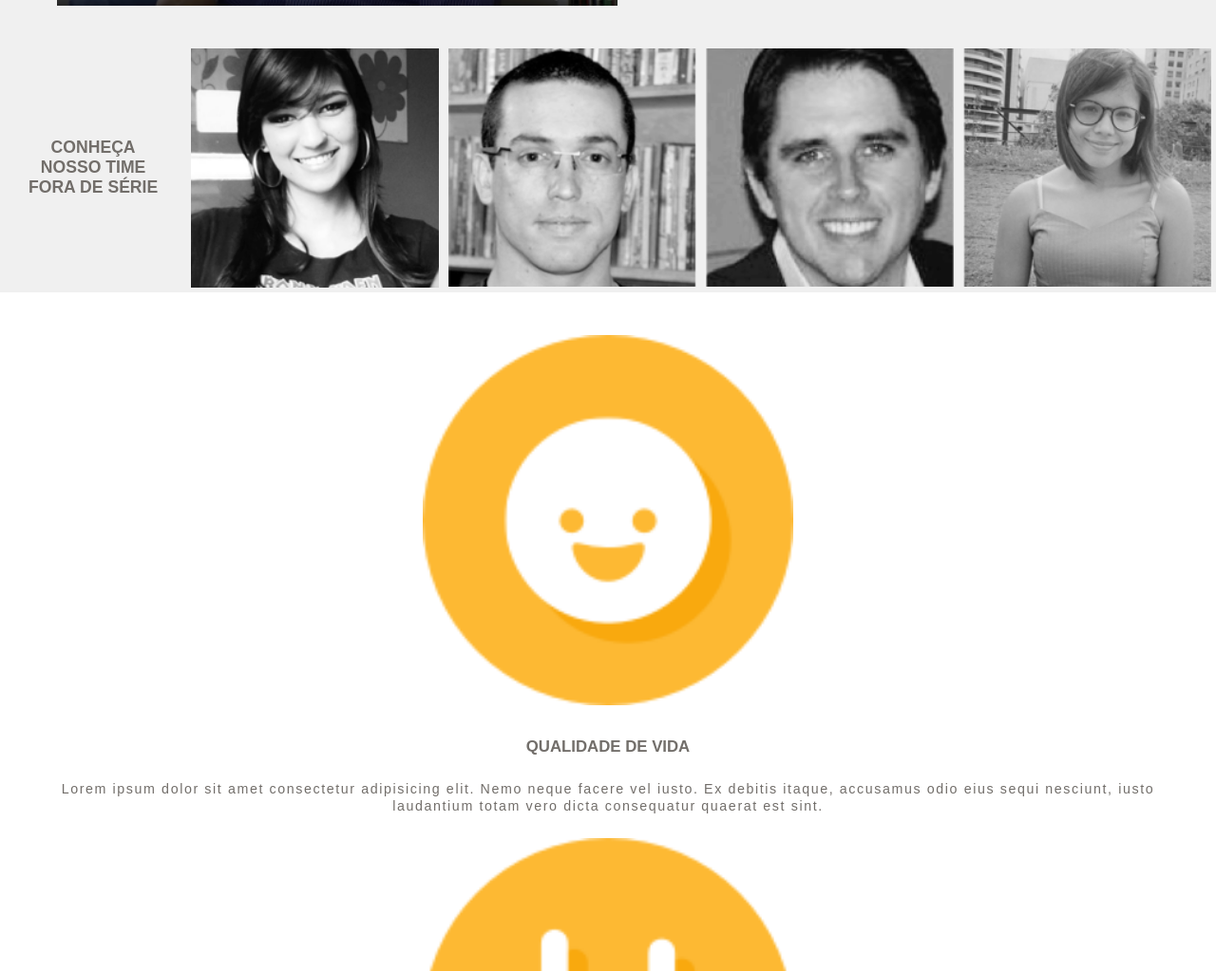
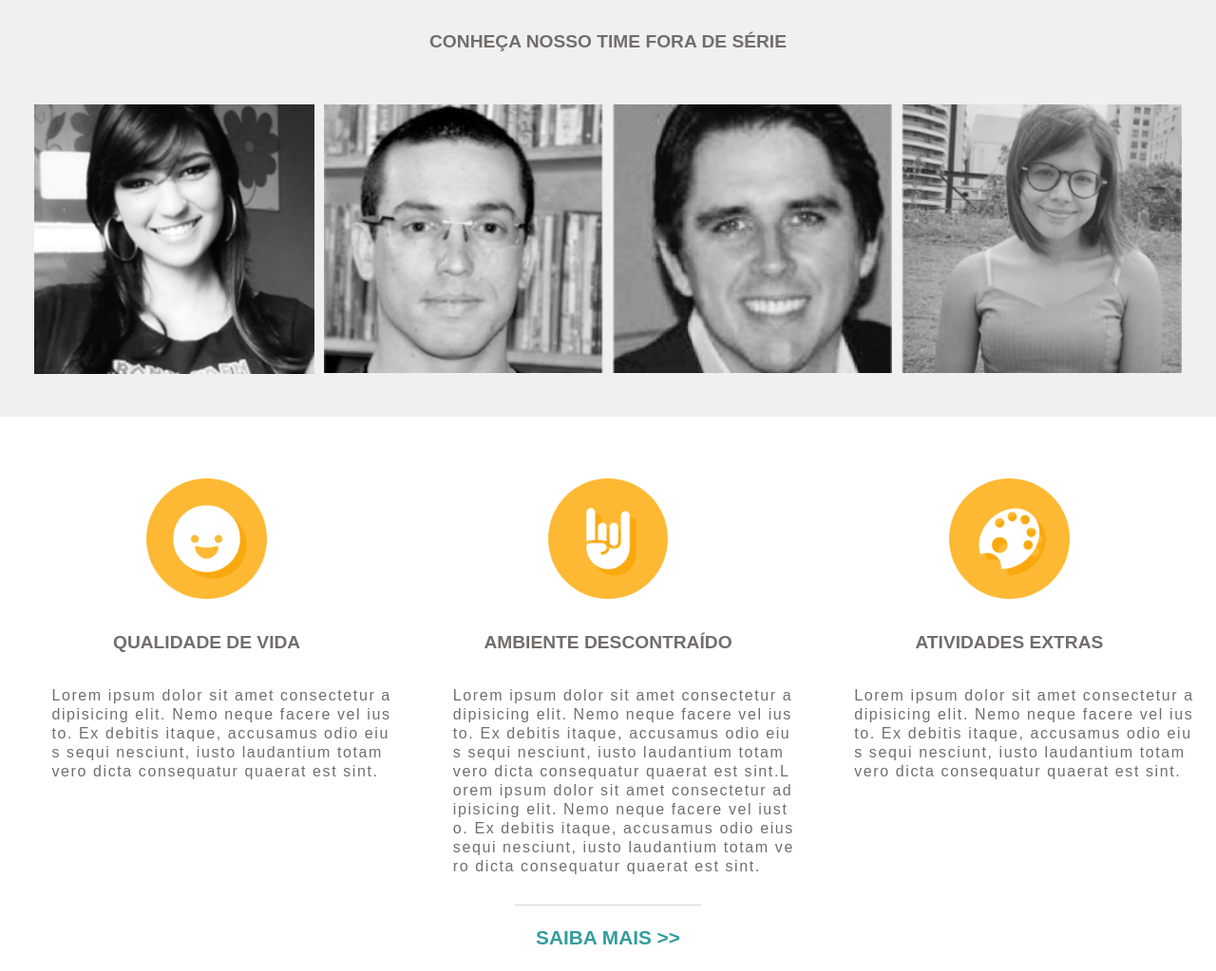
Before and after one commit to AngelMelo12/teste-elo7, a website: page src/index.html in a window 1280 px wide. Shown: the part 1263-2286 px from the top of the page at 95% size. Drawn offline with Linux system fonts and the light colour scheme.

Commit message:
[CSS]Ajustes media querie desktop

```diff
--- a/src/css/style.css
+++ b/src/css/style.css
@@ -9,6 +9,7 @@
     --white: white;
     --primary-gray:#7d7873;
     --secondary-grey: #726e6a;
+    --grey-line: #c3c1be;
     --grey-background: rgb(240, 240, 240);
     --green-elo: #359c9c;
 }
@@ -54,8 +55,8 @@ body, html, main {
     line-height: 18px;
   }
 
-.line {
-    color: var(--secondary-grey);
+.line, .line2 {
+    color: var(--grey-line) ;
     font-weight: bold;
 }
 
@@ -73,20 +74,23 @@ a {
     font-weight: bold;
 }
 
-.ceo, .about-team {
+.ceo, .about-team, .employees-list {
     background-color: var(--grey-background);
     display: flex;
     flex-direction: column;
     align-items: center;
     justify-content: center;
+    width: 100%;
+    padding-bottom: 10px;
 }
 
 .ceo-image {
     width: 90%;
+    padding: 20px 0 0;
 }
 
 .ceo-word {
-    padding: 15px;
+    padding: 20px 0 5px;
     color: var(--secondary-grey);
     font-size: 1.2rem;
     font-weight: bold
@@ -99,7 +103,7 @@ a {
 }
 
 .ceo-work {
-    padding: 20px;
+    padding: 30px 20px;
     color: var(--secondary-grey);
     font-size: 0.89rem;
     letter-spacing: 0.1rem;
@@ -109,19 +113,21 @@ a {
 .employees {
     width: 45%;
     margin: 5px;
+    display: flex;
 }
 
 .team, .open-vacancy {
     color: var(--secondary-grey);
     font-size: 1.1rem;
     font-weight: bold;
-    padding: 20px;
+    padding: 30px;
 }
 
 .infos {
     display: flex;
     flex-direction: column;
-    padding: 30px;
+    align-items: center;
+    padding: 20px;
 }
 
 .info-img {
@@ -144,15 +150,28 @@ a {
     padding: 10px;
  }
 
-
 .more-elo {
     display: flex;
     justify-content: center;
     margin-bottom: 30px;
+    padding: 20px;
  }
 
 .banner-elo {
-    width: 90%;
+    width: 95%;
+}
+
+.development {
+    width: 100%;
+}
+
+.development-vacancy {
+    color: var(--secondary-grey);
+    font-size: 1rem;
+    font-weight: bold;
+    margin: 15px 15px 30px 30px;
+    display: flex;
+    justify-content: flex-start;
 }
 
 @media screen and (min-width: 768px) {
@@ -167,13 +186,18 @@ a {
         font-size: 1.2rem;
         letter-spacing: 0.1rem ;
         line-height: 25px;
+        margin-left: 20px;
     }
 
     a {
         font-size: 1.3rem;
     }
 
-    .ceo, .about-team {
+    .vacancy {
+        margin-bottom: 40px;
+    }
+
+    .ceo {
         flex-direction: row;
         flex-wrap: nowrap;
         width: 100%;
@@ -209,8 +233,79 @@ a {
         padding-top: 40px;
     }
 
+    .team, .open-vacancy {
+        font-size: 1.2rem;
+        margin-bottom: 20px;
+    }
+
+    .about-team {
+        padding-bottom: 30px;
+    }
+
+    .employees-list {
+        flex-direction: row;
+        width: 100%;
+    }
+
+    .employees {
+        width: 23%;
+        display: flex;
+        flex-wrap: wrap;
+    }
+
+    .infos {
+        flex-direction: row;
+        justify-content: center;
+        text-align: center;
+        width: 100%;
+        padding: 0;
+        margin-top: 45px;
+        align-items: flex-start;
+
+    }
+
+    .info {
+        display: flex;
+        flex-direction: column;
+        flex-wrap: wrap;
+        align-items: center;
+        width: 33%;
+    }
+
+    .info-title {
+        font-size: 1.2rem;
+        margin: 20px;
+    }
 
 
+    .info-img {
+        width: 30%;
+        padding-top: 20px;
+    }
+
+    .info-title {
+        font-size: 1.2rem;
+        margin: 20px;
+    }
+
+    .info-about {
+        font-size: 1rem;
+        letter-spacing: 0.1rem;
+        line-height: 20px;
+        padding: 15px;
+        text-align: left;
+        margin-left: 33px;
+        word-break: break-all;
+    }
+
+     .more-about-elo {
+        width: 100%;
+     }
+
+     .development-vacancy {
+        font-size: 1.2rem ;
+        margin: 15px 15px 30px 30px;
+     }
 
 
 }
--- a/src/index.html
+++ b/src/index.html
@@ -36,43 +36,45 @@
 
             <section class="about-team">
                 <span class="team">CONHEÇA NOSSO TIME FORA DE SÉRIE</span>
-                    <img class="employees" src="/pictures/camila.png">
-                    <img class="employees"src="/pictures/david.png">
-                    <img class="employees"src="/pictures/guto.png">
-                    <img class="employees"src="/pictures/beatriz.png">
+                <div class="employees-list">
+                    <img class="employees" src="/pictures/camila.png" alt="Foto da funcionária Camila.">
+                    <img class="employees"src="/pictures/david.png" alt="Foto do funcionário David.">
+                    <img class="employees"src="/pictures/guto.png" alt="Foto do funcionário Guto.">
+                    <img class="employees"src="/pictures/beatriz.png" alt="Foto da funcionária Beatriz.">
+                </div>
             </section>
 
             <section class="infos">
-                <article>
+                <aside class="info">
                     <img class="info-img" src="/pictures/qualidade.png">
-                <aside>
                     <h2 class="info-title">QUALIDADE DE VIDA</h2>
                     <p class="info-about">Lorem ipsum dolor sit amet consectetur adipisicing elit.
                         Nemo neque facere vel iusto. Ex debitis itaque, accusamus odio eius sequi nesciunt,
                          iusto laudantium totam vero dicta consequatur quaerat est sint.</p>
                 </aside>
-                </article>
 
-                <article>
+                <aside class="info">
                     <img class="info-img" src="/pictures/descontracao.png">
-                <aside>
                     <h2 class="info-title">AMBIENTE DESCONTRAÍDO</h2>
                     <p class="info-about">Lorem ipsum dolor sit amet consectetur adipisicing elit.
                         Nemo neque facere vel iusto. Ex debitis itaque, accusamus odio eius sequi nesciunt,
+                        iusto laudantium totam vero dicta consequatur quaerat est sint.Lorem ipsum dolor sit amet consectetur adipisicing elit.
+                        Nemo neque facere vel iusto. Ex debitis itaque, accusamus odio eius sequi nesciunt,
                         iusto laudantium totam vero dicta consequatur quaerat est sint.</p>
                 </aside>
-                </article>
 
-                <article>
+
+                <aside class="info">
                     <img class="info-img" src="/pictures/atividades.png">
-                <aside>
                     <h2 class="info-title">ATIVIDADES EXTRAS</h2>
                     <p class="info-about">Lorem ipsum dolor sit amet consectetur adipisicing elit.
                         Nemo neque facere vel iusto. Ex debitis itaque, accusamus odio eius sequi nesciunt,
                         iusto laudantium totam vero dicta consequatur quaerat est sint.</p>
                 </aside>
-                </article>
+
             </section>
+
+            <span class="line2">______________________</span>
 
             <section class="more-about-elo">
                 <a href="https://www.elo7.com.br/sobre" target="_blank">
@@ -85,6 +87,10 @@
                 <h1 class="open-vacancy">VAGAS EM ABERTO</h1>
             </section>
 
+            <span class="development">
+                <h1 class="development-vacancy">DESENVOLVIMENTO</h1>
+            </span>
+
 
         </main>
 
```
Also changed, not shown: src/pictures/foto-header.png. Lines whose indentation alone changed are shown as unchanged.
